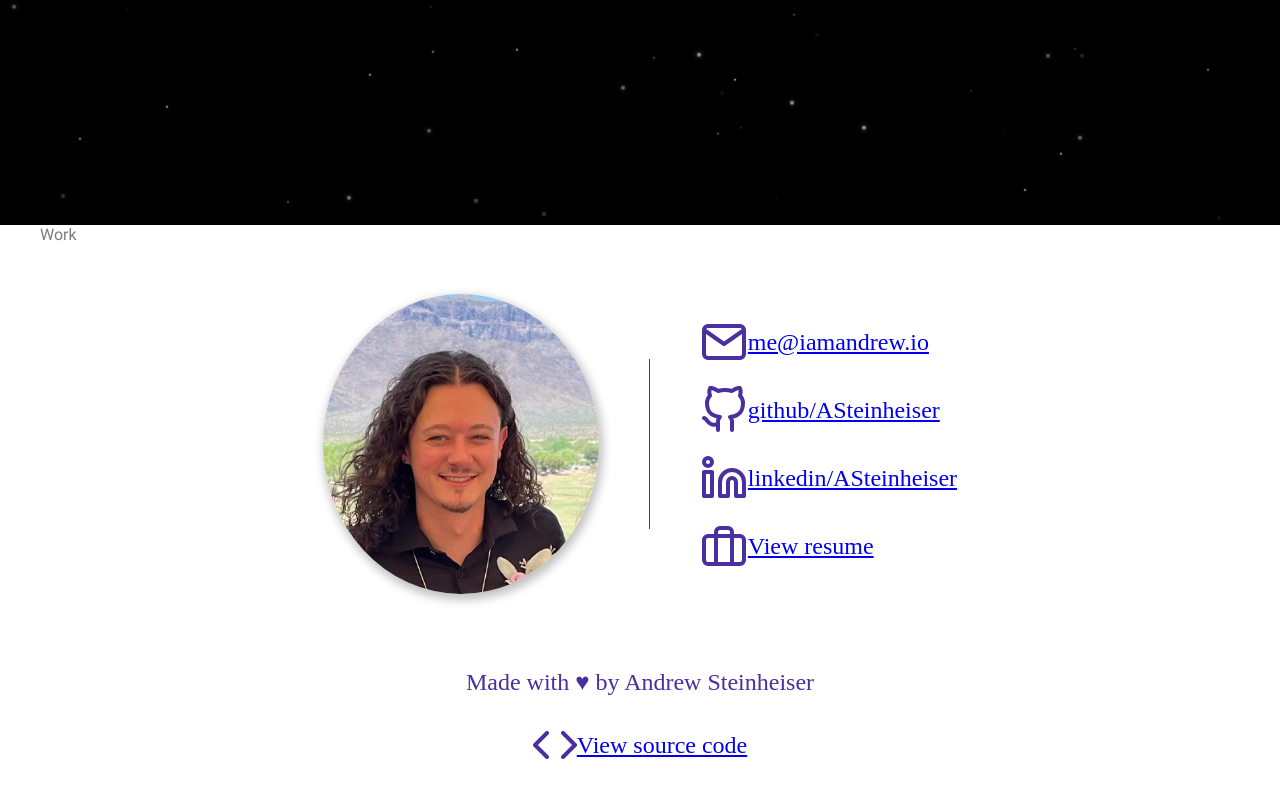
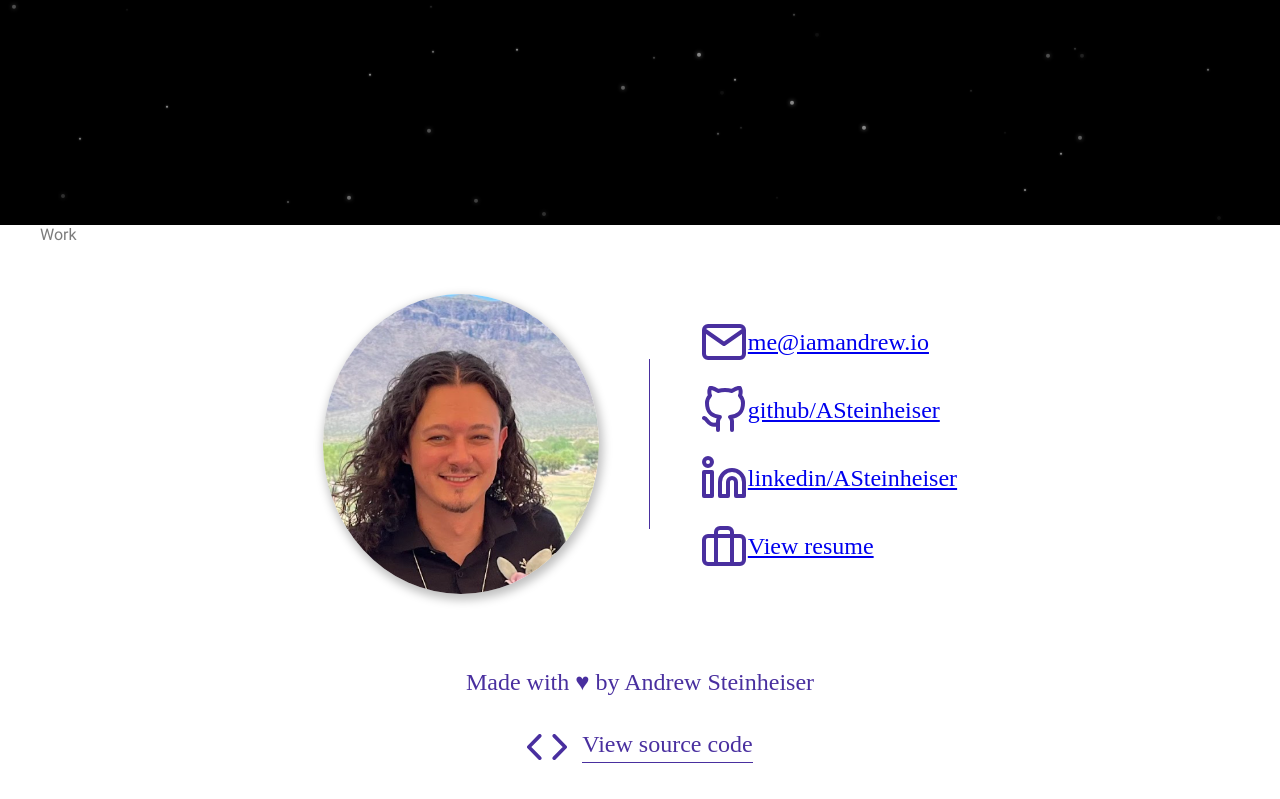
Before and after one commit to ASteinheiser/iamandrew.io, a React (Vite) app: page / in a window 1280 px wide. Shown: the part 489-1288 px from the top of the page. Built offline with nearby package versions, Linux system fonts and the light colour scheme; a web font is replaced by a local one.

Commit message:
replace hardcoded markup with LinkWithIcon in footer

```diff
--- a/src/components/Footer/footer.scss
+++ b/src/components/Footer/footer.scss
@@ -14,11 +14,7 @@
   }
 
   .footer-link {
-    display: flex;
-    flex-direction: row;
-    align-items: center;
-    justify-content: center;
-
     padding-top: 35px;
+    align-self: center;
   }
 }
--- a/src/components/Footer/index.tsx
+++ b/src/components/Footer/index.tsx
@@ -1,3 +1,4 @@
+import { LinkWithIcon } from '../LinkWithIcon';
 import Code from '../../assets/code.svg';
 import './footer.scss';
 
@@ -7,14 +8,12 @@ export const Footer = () => {
       {'Made with ♥ by Andrew Steinheiser'}
 
       <div className="footer-link">
-        <img src={Code} alt="code" className="icon" />
-        <a
+        <LinkWithIcon
+          text={'View source code'}
+          alt={'code'}
+          icon={Code}
           href="https://github.com/ASteinheiser/iamandrew.io"
-          target="_blank"
-          rel="noopener noreferrer"
-        >
-          {'View source code'}
-        </a>
+        />
       </div>
     </div>
   );
```
